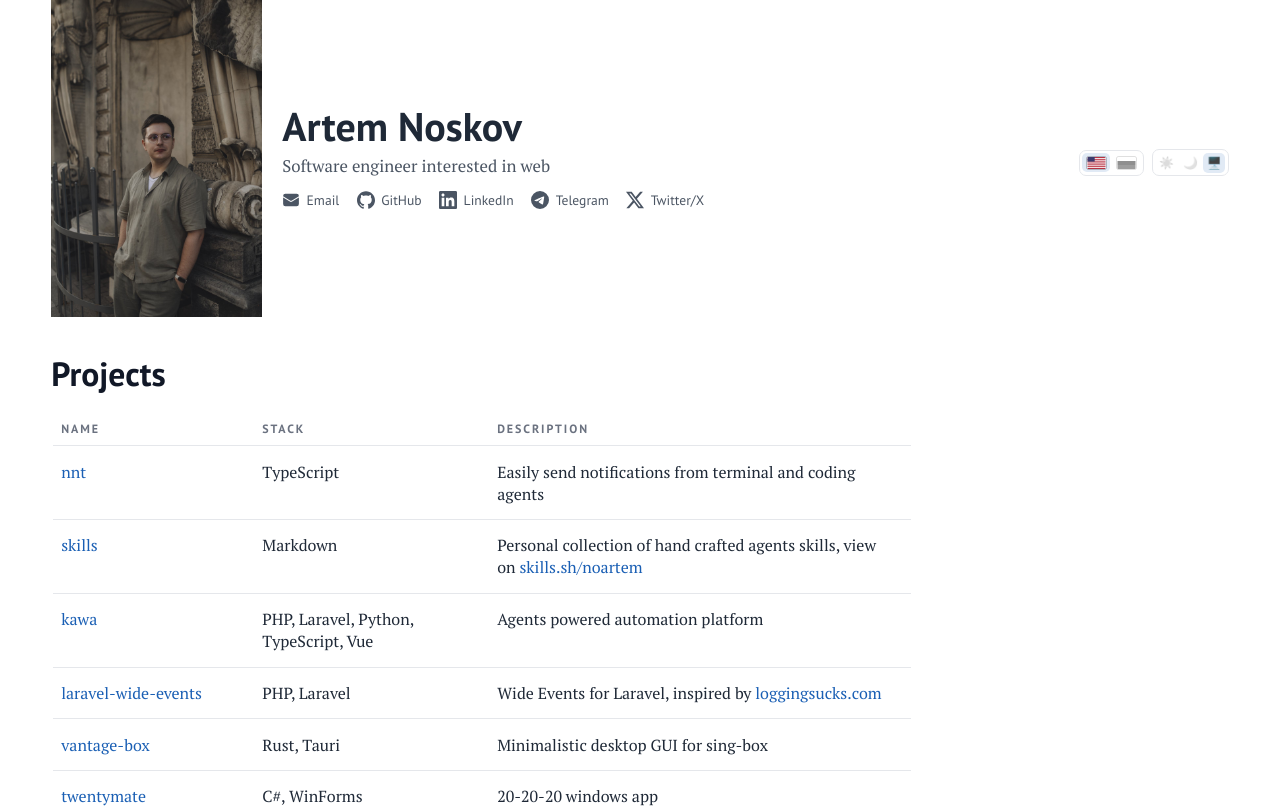
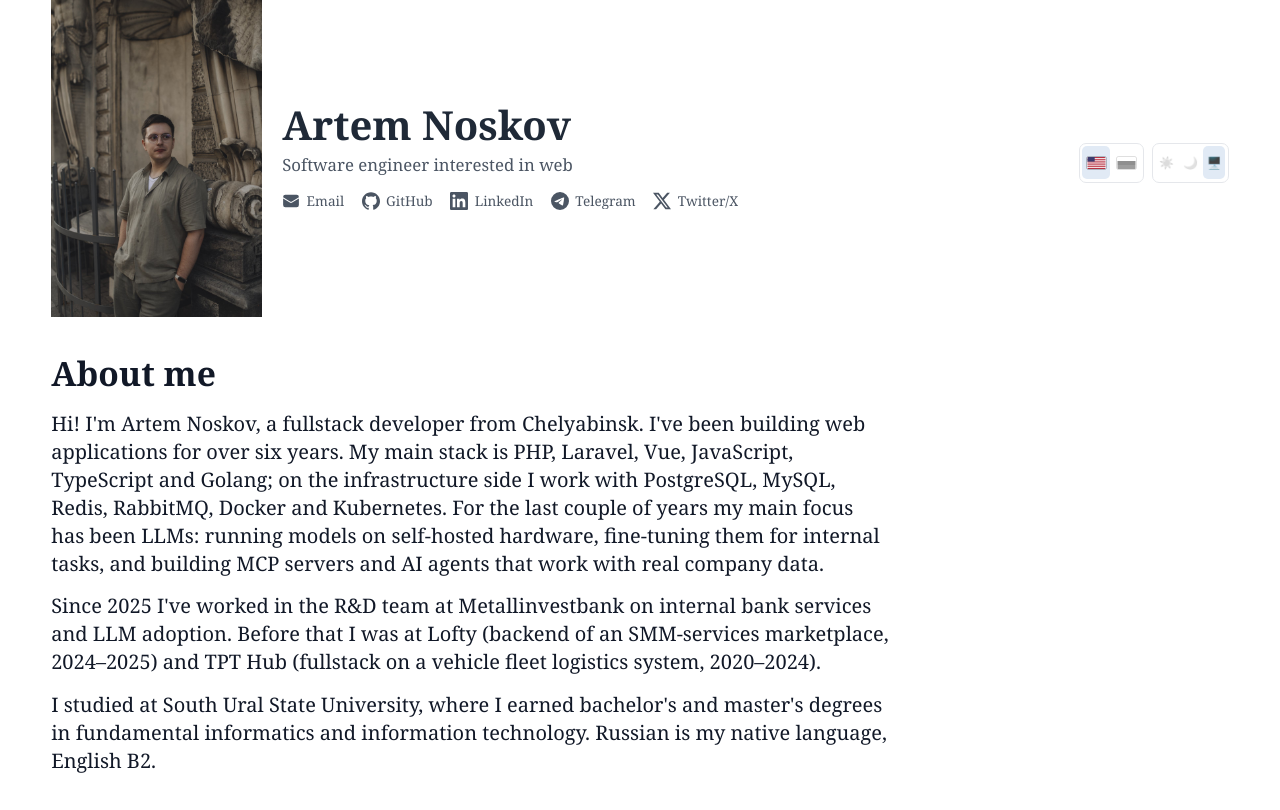
Before and after one commit to noartem/noartem.github.io, an Eleventy site: page index.njk in a window 1280 px wide. Shown: the top 810 px of the page. Built offline with nearby package versions, Linux system fonts and the light colour scheme; Eleventy itself is replaced by a stand-in of ours; files that its build step writes are made by us from their sources; a web font is replaced by a local one.

Commit message:
Fix layout, Add About Me

```diff
--- a/_includes/layout.njk
+++ b/_includes/layout.njk
@@ -16,10 +16,10 @@
     <link rel="preconnect" href="https://fonts.googleapis.com" />
     <link rel="preconnect" href="https://fonts.gstatic.com" crossorigin />
     <link
-      href="https://fonts.googleapis.com/css2?family=PT+Sans:wght@400;700&family=PT+Serif:wght@400;700&display=optional"
+      href="https://fonts.googleapis.com/css2?family=Ledger&family=PT+Sans:wght@400;700&display=optional"
       rel="stylesheet"
     />
-    <link rel="stylesheet" href="/assets/styles.css" />
+    <link rel="stylesheet" href="/assets/styles.css?v=6" />
     <link rel="icon" href="{{ '/assets/favicon.ico' | url }}" />
     <script>
       // Flash prevention: the page is opened scrolled or on a section anchor
@@ -129,6 +129,13 @@
       </header>
 
       <main>
+        <section class="section" id="about">
+          <h2>{{ t.about }}</h2>
+          {% if L.person.about %}
+            <div class="about-text">{{ L.person.about | markdown | safe }}</div>
+          {% endif %}
+        </section>
+
         <section class="section" id="projects">
           <h2>{{ t.projects }}</h2>
           <table class="portfolio-table">
@@ -185,6 +192,6 @@
         </section>
       </main>
     </div>
-    <script src="/assets/site.js?v=5" defer></script>
+    <script src="/assets/site.js?v=6" defer></script>
   </body>
 </html>
--- a/assets/styles.css
+++ b/assets/styles.css
@@ -12,7 +12,8 @@
   --avatar-bg: #f8fafc;
   --tile: rgba(26, 95, 180, 0.13);
   --chip-border: rgba(17, 24, 39, 0.25);
-  --header-font: "PT Sans", "Segoe UI", "Helvetica Neue", Arial, sans-serif;
+  --base-font: "Ledger", Georgia, "Times New Roman", serif;
+  --header-font: var(--base-font);
 
   /* ---- header morph tuning (edit these) ---- */
   --p: 0; /* scroll progress 0 = full hero, 1 = compact bar (set by site.js) */
@@ -53,14 +54,14 @@
 * {
   box-sizing: border-box;
 }
-
 body {
   margin: 0;
-  font-family: "PT Serif", "Times New Roman", "Noto Serif", serif;
+  font-family: var(--base-font);
+  font-size: 20px;
+  line-height: 28px;
   color: var(--text);
   background: var(--bg);
 }
-
 a {
   color: var(--link);
   text-decoration: none;
@@ -77,18 +78,12 @@ a:hover {
   margin: 0;
   padding: 0 var(--edge) 4rem;
 }
-body {
-  margin: 0;
-  font-family: "PT Serif", "Times New Roman", "Noto Serif", serif;
-  color: var(--text);
-  background: var(--bg);
-}
 main {
   padding-top: var(--reserve);
 }
 
 .section {
-  scroll-margin-top: 2rem;
+  scroll-margin-top: 4rem;
   padding-top: 3rem;
 }
 
@@ -173,6 +168,7 @@ main {
   color: var(--muted);
   font-size: calc(var(--role-hero) - (var(--role-hero) - var(--role-mini)) * var(--p));
   margin: calc(0.35rem * (1 - var(--p))) 0 0;
+  line-height: 1.35;
 }
 
 .contact-list {
@@ -181,8 +177,13 @@ main {
   flex-wrap: wrap;
   gap: calc(0.35rem - 0.05rem * var(--p)) calc(1.1rem - 0.55rem * var(--p));
   /* row gap shrinks with the morph so the compact stack stays tight */
-  margin: calc(0.9rem - 0.55rem * var(--p)) 0 0;
+  margin: calc(0.9rem - 0.9rem * var(--p)) 0 0;
   padding: 0;
+}
+
+
+.contact-list > li {
+  line-height: calc(1.2 * clamp(0.8, (1 - var(--p)), 1));
 }
 
 .contact-icon {
@@ -191,12 +192,13 @@ main {
   gap: calc(0.4rem * (1 - var(--p)));
   font-family: var(--header-font);
   font-size: 0.85rem;
+  line-height: 1.2;
   color: var(--muted);
 }
 
 .contact-icon svg {
-  width: calc(18px - 3px * var(--p));
-  height: calc(18px - 3px * var(--p));
+  width: calc(18px - 5px * var(--p));
+  height: calc(18px - 5px * var(--p));
   flex-shrink: 0;
 }
 
@@ -229,6 +231,7 @@ main {
 
 .lang-switch,
 .theme-switch {
+  height: 40px;
   display: inline-flex;
   align-items: center;
   gap: 2px;
@@ -240,7 +243,7 @@ main {
 
 
 .lang {
-  line-height: 1;
+  line-height: 1 !important;
   padding: 2.5px 3.5px;
   border-radius: 5px;
   filter: grayscale(1);
@@ -250,6 +253,9 @@ main {
     opacity 0.15s ease,
     background-color 0.15s ease;
   text-decoration: none !important;
+  height: 100%;
+  display: flex;
+  align-items: center;
 }
 .lang:hover,
 .lang.active {
@@ -301,32 +307,47 @@ h2 {
   font-size: clamp(1.5rem, 3vw, 2.1rem);
   margin: 0 0 1rem;
   font-family: var(--header-font);
+  line-height: 1.25;
 }
 
 .portfolio-table {
   width: 100%;
   border-collapse: collapse;
   font-size: 1rem;
-  margin-inline-start: 2px;
 }
 
 .portfolio-table th {
   text-align: left;
+  line-height: 1.4;
   font-family: var(--header-font);
   font-size: 0.75rem;
   letter-spacing: 0.12rem;
   text-transform: uppercase;
   color: var(--faint);
-  padding: 0.6rem 0.5rem;
+  padding: 0.6rem 1.2rem 0.6rem 0.2rem;
   border-bottom: 1px solid var(--border);
 }
 
 .portfolio-table td {
-  padding: 0.9rem 1.4rem 0.9rem 0.5rem;
+  padding: 0.9rem 1.2rem 0.5rem 0.2rem;
   vertical-align: top;
   border-bottom: 1px solid var(--border);
   color: var(--heading);
 }
+/* --------------------------- about --------------------------- */
+
+.about-text {
+  max-width: 840px;
+}
+
+.about-text p {
+  margin: 0;
+}
+
+.about-text p:not(:last-child) {
+  margin-bottom: 0.9rem;
+}
+
 @media (max-width: 720px) {
   main {
     padding-top: 412px; /* stacked hero ~351 + compact ~60 */
```
Also changed, not shown: index.yml (+20 -4 lines), ru.yml (+16 -0 lines).
